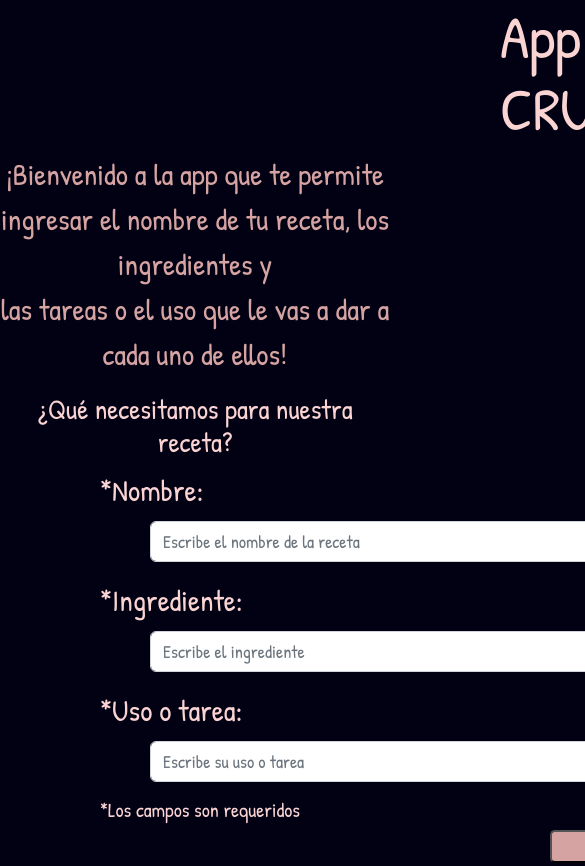
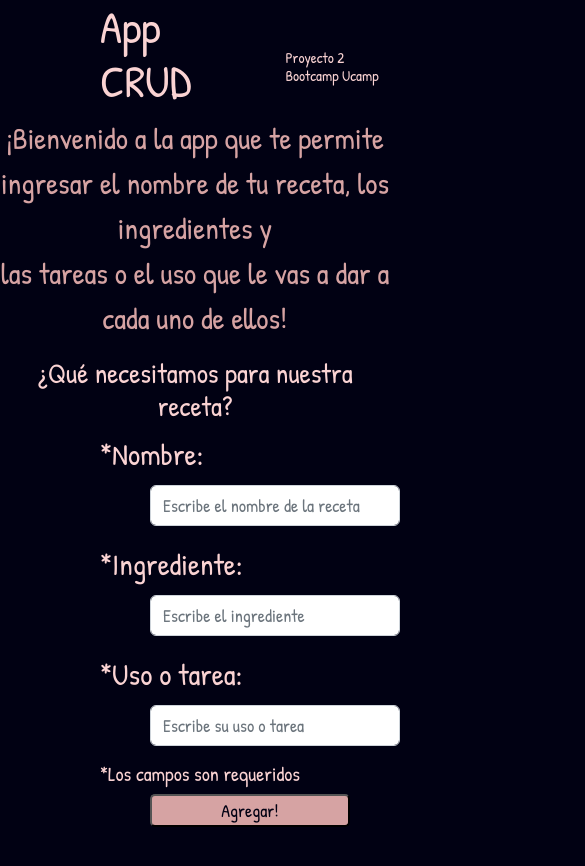
Before and after one commit to Crisrty/AppCRUD, a plain HTML site: page index.html in a window 390 px wide. Shown: the top 866 px of the page, 585 px wide, since content can reach past the window. Drawn offline with nearby package versions, Linux system fonts and the light colour scheme.

Commit message:
Responsive

```diff
--- a/script.js
+++ b/script.js
@@ -1,4 +1,3 @@
-
 const formReceta = document.getElementById('form-receta'); //Id del formulario
 //obtener los valores de los campos
 const inputNombre = document.getElementById('inputNombre');
@@ -77,8 +76,10 @@ function guardarRecetasStorage(){
     localStorage.setItem('ingredientes', guardarRecetas);
 }
 
-function obtenerContactosStorage() {
+function obtenerRecetasStorage() {
     const recetaStorage = localStorage.getItem('ingredientes');
 
     ingredientes = recetaStorage == null ? [] : JSON.parse(recetaStorage);
 }
+
+obtenerRecetasStorage();
--- a/styles.css
+++ b/styles.css
@@ -112,3 +112,50 @@ body{
     color: rgb(250, 211, 211);
     margin-top: 90px;
 }
+
+
+
+
+@media only screen and (max-width: 992px) {
+
+    .tituloapp{
+        margin-left: 200px;
+        font-size: 40px;
+    }
+
+}
+
+ @media only screen and (max-width: 768px) {
+
+    .tituloapp{
+        margin-left: 100px;
+        font-size: 45px;
+    }
+    .form-control{
+        width: 500px;
+}
+ }
+
+@media only screen and (max-width: 576px) {
+
+    .encabezado {
+
+        align-items: center;
+        justify-content: space-evenly;
+    }
+    .tituloapp{
+        margin-left: 100px;
+        font-size: 45px;
+    }
+
+    .form-control{
+        width: 250px;
+}
+.tituloproyecto{
+    margin-top: 25px;
+    margin-left: 80px;
+}
+.botonAgregar{
+    margin-left: 150px;
+}
+}
```
